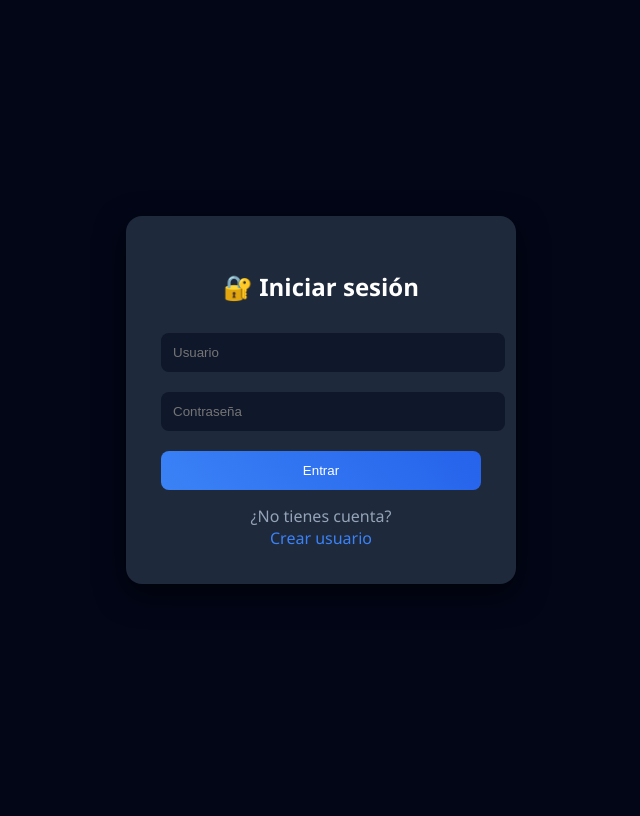
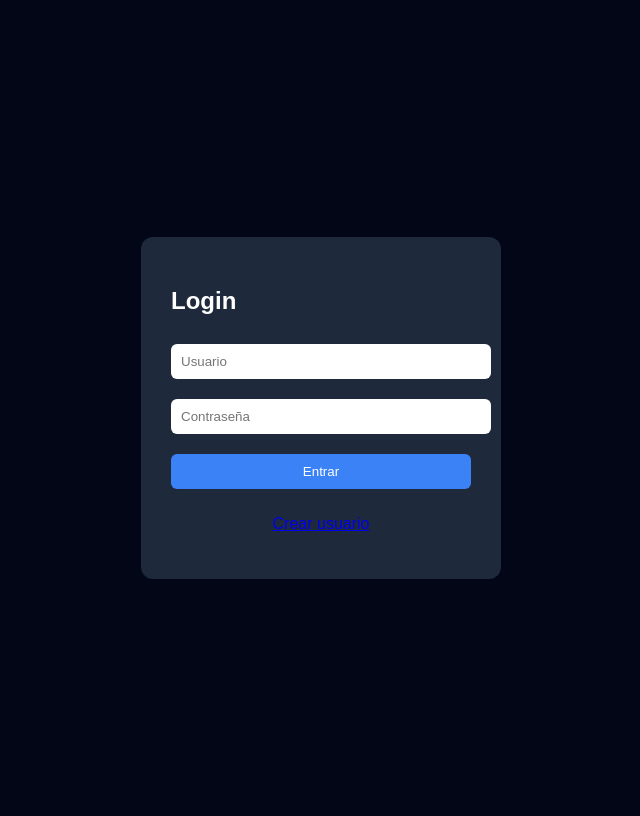
Before and after one commit to juanariasn-cmyk/proyecto-biblioteca, a Flask app: page / in a window 1280 px wide. Shown: the whole page, without its empty margins (319-959 px from the left). Before the commit the page ends 584 px from the top, so only its background shows below. Run offline with Flask 3, Linux system fonts and the light colour scheme.

Commit message:
Update login.html

```diff
--- a/web_app/templates/login.html
+++ b/web_app/templates/login.html
@@ -2,109 +2,30 @@
 <html>
 <head>
 <title>Login</title>
-
 <style>
-body{
-    margin:0;
-    font-family:'Segoe UI', sans-serif;
-    background:#020617;
-    color:white;
-    display:flex;
-    justify-content:center;
-    align-items:center;
-    height:100vh;
-}
-
-/* CAJA */
-.box{
-    background:#1e293b;
-    padding:35px;
-    border-radius:16px;
-    width:320px;
-    box-shadow:0 10px 30px rgba(0,0,0,0.6);
-}
-
-/* TITULO */
-h2{
-    text-align:center;
-    margin-bottom:20px;
-}
-
-/* INPUTS */
-input{
-    width:100%;
-    padding:12px;
-    margin:10px 0;
-    border:none;
-    border-radius:8px;
-    outline:none;
-    background:#0f172a;
-    color:white;
-}
-
-/* BOTON */
-button{
-    width:100%;
-    padding:12px;
-    margin-top:10px;
-    border:none;
-    border-radius:8px;
-    background:linear-gradient(45deg,#3b82f6,#2563eb);
-    color:white;
-    cursor:pointer;
-    transition:0.3s;
-}
-
-button:hover{
-    transform:scale(1.05);
-}
-
-/* ERROR */
-.error{
-    color:#ef4444;
-    text-align:center;
-    margin-bottom:10px;
-}
-
-/* LINK */
-.link{
-    text-align:center;
-    margin-top:15px;
-    color:#94a3b8;
-}
-
-.link a{
-    color:#3b82f6;
-    text-decoration:none;
-}
-
-.link a:hover{
-    text-decoration:underline;
-}
+body{background:#020617;color:white;font-family:Arial;display:flex;justify-content:center;align-items:center;height:100vh}
+.box{background:#1e293b;padding:30px;border-radius:12px;width:300px}
+input,button{width:100%;padding:10px;margin:10px 0;border:none;border-radius:6px}
+button{background:#3b82f6;color:white}
+.error{color:red;text-align:center}
 </style>
-
 </head>
-
 <body>
 
 <div class="box">
+<h2>Login</h2>
 
-<h2>🔐 Iniciar sesión</h2>
-
-{% if error %}
-<p class="error">{{ error }}</p>
-{% endif %}
+{% if error %}<p class="error">{{ error }}</p>{% endif %}
 
 <form method="POST">
-    <input type="text" name="usuario" placeholder="Usuario" required>
-    <input type="password" name="password" placeholder="Contraseña" required>
-    <button type="submit">Entrar</button>
+<input name="usuario" placeholder="Usuario" required>
+<input type="password" name="password" placeholder="Contraseña" required>
+<button>Entrar</button>
 </form>
 
-<div class="link">
-    ¿No tienes cuenta?<br>
-    <a href="/registro">Crear usuario</a>
-</div>
+<p style="text-align:center;">
+<a href="/registro">Crear usuario</a>
+</p>
 
 </div>
 
```
